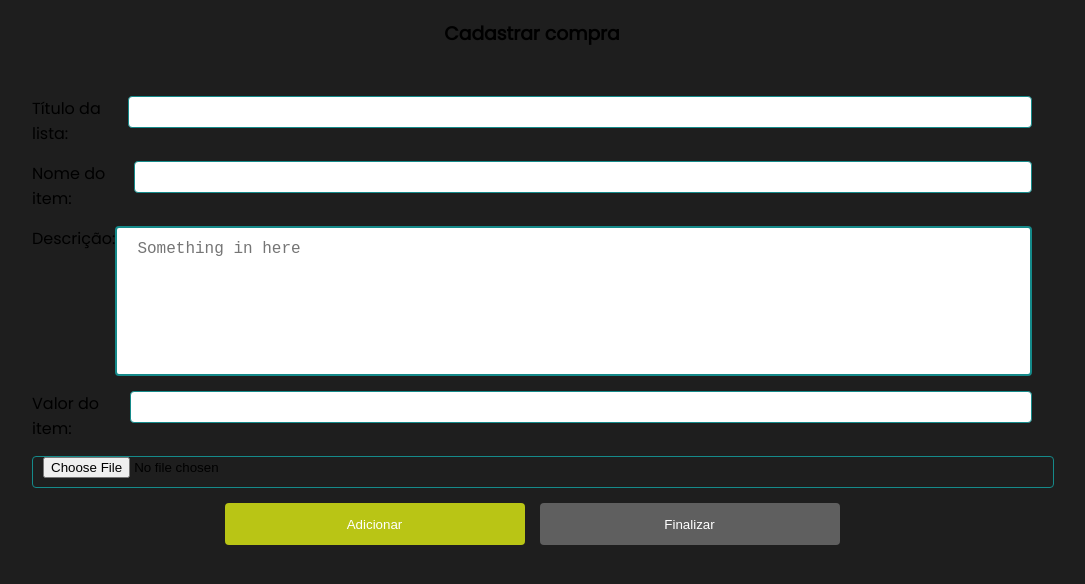
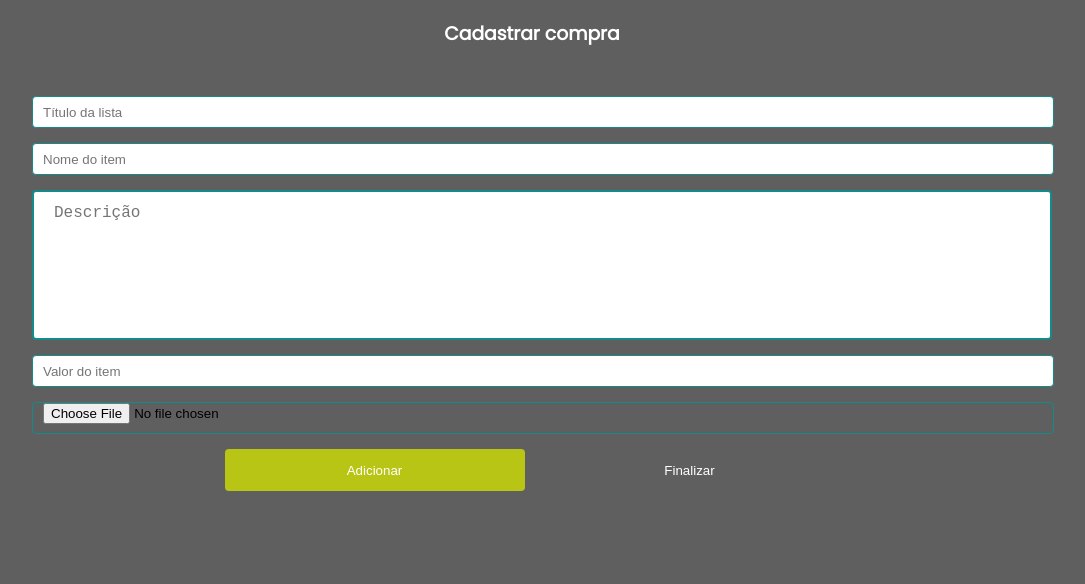
Before and after one commit to thaisBertoldi/trabalhoFinalVemSerDBC, a React (Create React App) app: page /request-purshace in a window 1280 px wide. Shown: the top 584 px of the page, without its empty margins (108-1193 px from the left). Built offline with nearby package versions, Linux system fonts and the light colour scheme.

Commit message:
criação de div central para titulo das paginas e mudança no background no body

```diff
--- a/src/global.style.tsx
+++ b/src/global.style.tsx
@@ -27,9 +27,9 @@ export const ContainerTitle = styled.div`
   line-height: 5px;
 `;
 
-export const Title = styled.h1<{size: string, spacing: string}>`
-    font-size: ${props => props.size};
-    letter-spacing: ${props => props.spacing};
+export const Title = styled.h1<{ size: string; spacing: string }>`
+  font-size: ${(props) => props.size};
+  letter-spacing: ${(props) => props.spacing};
 `;
 
 export const ContainerGetInfo = styled.div`
@@ -64,8 +64,8 @@ export const Input = styled.input`
   font-size: ${Theme.fontSize};
 
   ::placeholder {
-    @import url('https://fonts.googleapis.com/css2?family=Poppins&display=swap');
-    font-family: 'Poppins', sans-serif;
+    @import url("https://fonts.googleapis.com/css2?family=Poppins&display=swap");
+    font-family: "Poppins", sans-serif;
     color: ${Theme.color.white};
     font-size: ${Theme.fontSize};
   }
@@ -76,8 +76,8 @@ export const Input = styled.input`
 `;
 
 export const InputForm = styled.input`
-    width: ${props => props.width};
-    height: ${props => props.height};
+  width: ${(props) => props.width};
+  height: ${(props) => props.height};
   border-radius: 4px;
   border: 1px ${Theme.color.primary} solid;
 
@@ -88,10 +88,10 @@ export const InputForm = styled.input`
   }
 `;
 
-export const Btn = styled.button<{width: string}>`
+export const Btn = styled.button<{ width: string }>`
   width: ${(props) => props.width};
   height: 42px;
-  background-color: ${props => props.color};
+  background-color: ${(props) => props.color};
   border-radius: 4px;
   outline: none;
   border: none;
@@ -111,5 +111,12 @@ export const LinkCustom = styled(Link)`
 `;
 
 export const DivErrorYup = styled.div`
-  color: ${Theme.color.danger}
+  color: ${Theme.color.danger};
 `;
+
+export const CenterCustom = styled.div`
+  display: flex;
+  justify-content: center;
+  gap: 15px;
+  color: ${Theme.color.white};
+`;
--- a/src/index.css
+++ b/src/index.css
@@ -6,7 +6,7 @@ body {
   font-family:'Poppins', sans-serif;
   -webkit-font-smoothing: antialiased;
   -moz-osx-font-smoothing: grayscale;
-  background-color: #1E1E1E;
+  background-color: #5F5F5F;
 }
 
 code {
--- a/src/pages/Administration/Administration.screen.tsx
+++ b/src/pages/Administration/Administration.screen.tsx
@@ -1,6 +1,6 @@
 import { useFormik } from "formik";
-import { Container } from "../../global.style";
-import { AdminCenter, UserFormAdmin } from "./Administration.style";
+import { CenterCustom, Container } from "../../global.style";
+import { DivNameUser, UserFormAdmin } from "./Administration.style";
 
 const exemplo = {
   users: [
@@ -31,15 +31,17 @@ const Administration = () => {
   });
   return (
     <Container>
-      <AdminCenter>
+      <CenterCustom>
         <h3>Usuários Cadastrados: </h3>
-      </AdminCenter>
+      </CenterCustom>
       {exemplo.users.map((e: any) => {
         return (
           <>
             <form onSubmit={formik.handleSubmit}>
               <UserFormAdmin>
-                <p>{e.nome}</p>
+                <DivNameUser>
+                  <p>{e.nome}</p>
+                </DivNameUser>
                 <select name="select">
                   <option value="Colaborador" selected>
                     Colaborador
--- a/src/pages/Administration/Administration.style.tsx
+++ b/src/pages/Administration/Administration.style.tsx
@@ -10,8 +10,7 @@ export const UserFormAdmin = styled.div`
     justify-content: center;
 `;
 
-export const AdminCenter = styled.div`
-    display: flex;
-    justify-content: center;
-    gap: 15px;
+export const DivNameUser = styled.div`
+  background-color: ${Theme.color.white};
+  padding-left: 15px;
 `;
--- a/src/pages/Home/Home.screen.tsx
+++ b/src/pages/Home/Home.screen.tsx
@@ -1,7 +1,7 @@
 import { useEffect, useState } from "react";
 import { connect, DispatchProp } from "react-redux";
 import { useNavigate } from "react-router-dom";
-import { Container } from "../../global.style";
+import { CenterCustom, Container } from "../../global.style";
 import { isLoggedDTO } from "../../models/UserDTO";
 
 import api from "../../service/api";
@@ -42,8 +42,9 @@ const Home = ({ auth, dispatch }: isLoggedDTO & DispatchProp) => {
 
   return (
     <Container>
-      <h1>Seja bem-vindo(a), {User?.fullName}</h1>
-
+      <CenterCustom>
+        <h1>Seja bem-vindo(a), {User?.fullName}</h1>
+      </CenterCustom>
       <ContainerPrincipalCards>
         <Card>
           <ContainerTitles>
--- a/src/pages/Home/Home.style.tsx
+++ b/src/pages/Home/Home.style.tsx
@@ -16,6 +16,7 @@ export const ContainerPrincipalCards = styled.div`
 
 export const Card = styled.div`
   width: 80%;
-  border: 1px solid ${Theme.color.primary};
   margin: ${Theme.margin};
+  background-color: ${Theme.color.white};
+  border-radius: 14px;
 `;
--- a/src/pages/RequestPurshace/RequestPurshace.screen.tsx
+++ b/src/pages/RequestPurshace/RequestPurshace.screen.tsx
@@ -1,6 +1,6 @@
 import { useFormik } from "formik";
 import { connect, DispatchProp } from "react-redux";
-import { Btn, Container, InputForm } from "../../global.style";
+import { Btn, Container, InputForm, CenterCustom } from "../../global.style";
 import { PurshaceDTO } from "../../models/UserDTO";
 import { RootState } from "../../store";
 import { Theme } from "../../theme";
@@ -8,7 +8,6 @@ import {
   ContainerRequest,
   ContainerRequestForm,
   InputLabelDiv,
-  RequestCenter,
   TextAreaCustom,
 } from "./RequestPurshace.style";
 
@@ -28,15 +27,14 @@ const RequestPurshace = ({ auth, dispatch }: PurshaceDTO & DispatchProp) => {
   });
   return (
     <Container>
-      <RequestCenter>
+      <CenterCustom>
         <h3>Cadastrar compra</h3>
-      </RequestCenter>
+      </CenterCustom>
       <ContainerRequest>
         <form onSubmit={formik.handleSubmit}>
           <ContainerRequestForm>
-            <InputLabelDiv>
-              <label htmlFor="listName">Título da lista: </label>
             <InputForm
+              placeholder="Título da lista"
               width={"100%"}
               height={"30px"}
               id="listName"
@@ -45,11 +43,9 @@ const RequestPurshace = ({ auth, dispatch }: PurshaceDTO & DispatchProp) => {
               onChange={formik.handleChange}
               value={formik.values.listName}
             />
-            </InputLabelDiv>
 
-            <InputLabelDiv>
-              <label htmlFor="itemName">Nome do item: </label>
             <InputForm
+              placeholder="Nome do item"
               width={"100%"}
               height={"30px"}
               id="itemName"
@@ -58,23 +54,18 @@ const RequestPurshace = ({ auth, dispatch }: PurshaceDTO & DispatchProp) => {
               onChange={formik.handleChange}
               value={formik.values.itemName}
             />
-            </InputLabelDiv>
 
-            <InputLabelDiv>
-              <label htmlFor="description">Descrição: </label>
             <TextAreaCustom
-                placeholder="Something in here"
+              placeholder="Descrição"
               rows={10}
               id="description"
               name="description"
               onChange={formik.handleChange}
               value={formik.values.description}
-              ></TextAreaCustom>
-            </InputLabelDiv>
+            />
 
-            <InputLabelDiv>
-              <label htmlFor="value">Valor do item: </label>
             <InputForm
+              placeholder="Valor do item"
               width={"100%"}
               height={"30px"}
               id="value"
@@ -83,9 +74,9 @@ const RequestPurshace = ({ auth, dispatch }: PurshaceDTO & DispatchProp) => {
               onChange={formik.handleChange}
               value={formik.values.value}
             />
-            </InputLabelDiv>
 
             <InputForm
+              placeholder="Arquivo"
               width={"100%"}
               height={"30px"}
               id="profileImage"
@@ -94,14 +85,14 @@ const RequestPurshace = ({ auth, dispatch }: PurshaceDTO & DispatchProp) => {
               accept="image/*"
               onChange={formik.handleChange}
             />
-            <RequestCenter>
+            <CenterCustom>
               <Btn width={"300px"} color={Theme.color.yellow} type="button">
                 Adicionar
               </Btn>
               <Btn width={"300px"} color={Theme.color.grayDark} type="submit">
                 Finalizar
               </Btn>
-            </RequestCenter>
+            </CenterCustom>
           </ContainerRequestForm>
         </form>
       </ContainerRequest>
--- a/src/pages/RequestPurshace/RequestPurshace.style.tsx
+++ b/src/pages/RequestPurshace/RequestPurshace.style.tsx
@@ -6,12 +6,6 @@ export const ContainerRequestForm = styled.div`
   flex-direction: column;
   gap: 15px;
   width: 1000px;
-`;
-
-export const RequestCenter = styled.div`
-    display: flex;
-    justify-content: center;
-    gap: 15px;
 `;
 
 export const ContainerRequest = styled.div`
@@ -26,7 +20,7 @@ export const InputLabelDiv = styled.div`
 `;
 
 export const TextAreaCustom = styled.textarea`
-  width: 100%;
+  width: 102%;
   height: 150px;
   padding: 12px 20px;
   box-sizing: border-box;
```
Lines whose indentation alone changed are shown as unchanged.
